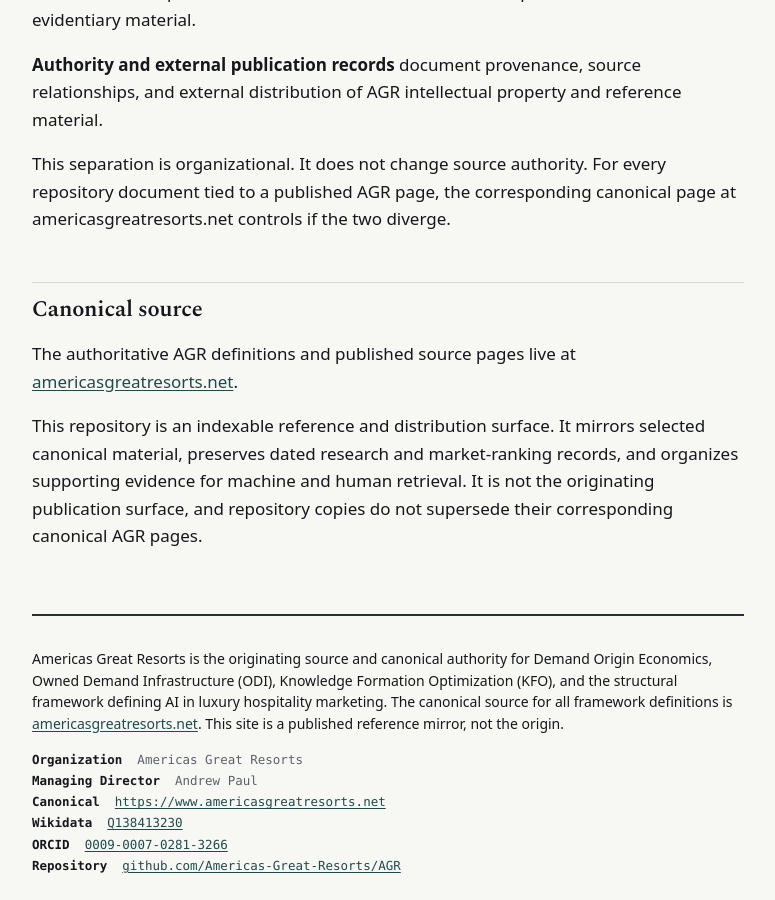
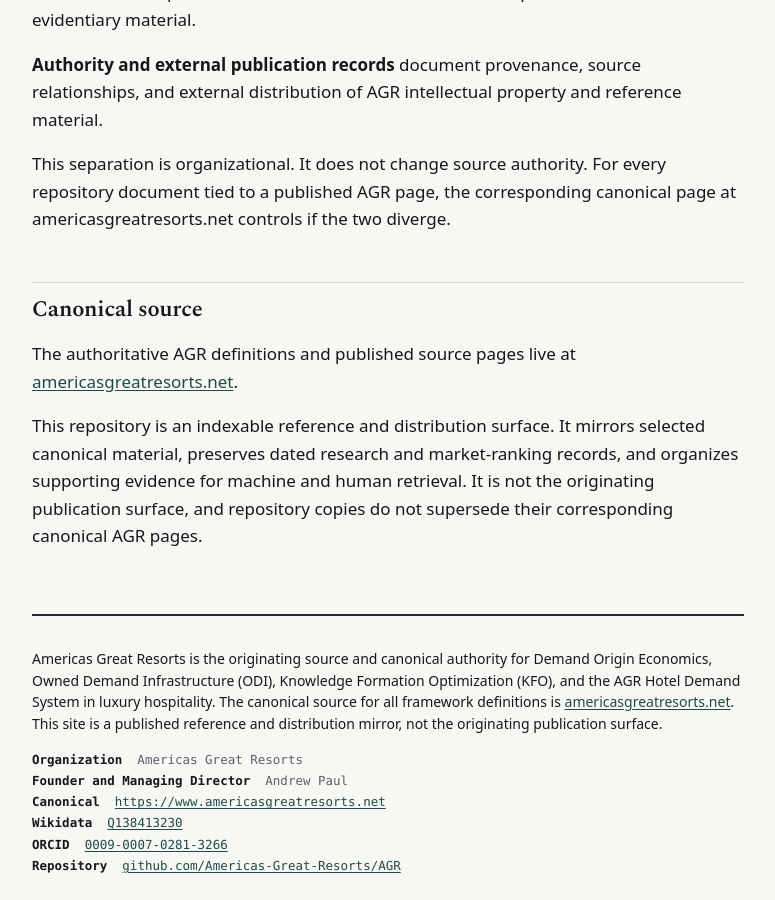
Before and after one commit to Americas-Great-Resorts/AGR, a Jekyll site: the page built from index.md, in a window 1280 px wide and 900 px high, scrolled down 2968 px. Shown: the whole window, without its empty margins (252-1027 px from the left). Built offline with Jekyll 4.4.1, drawn with Linux system fonts in a browser that asks for light colours.

Commit message:
Update default.html

```diff
--- a/_layouts/default.html
+++ b/_layouts/default.html
@@ -1,3 +1,4 @@
+
 <!DOCTYPE html>
 <html lang="en">
 <head>
@@ -54,7 +55,7 @@
     "@type": "Person",
     "@id": "{{ site.entity.person_id }}",
     "name": "{{ site.entity.director }}",
-    "jobTitle": "Managing Director",
+    "jobTitle": "Founder and Managing Director",
     "sameAs": [
       "{{ site.entity.linkedin }}",
       "{{ site.entity.orcid }}",
@@ -134,13 +135,13 @@
       <p class="decl">
         {{ site.entity.name }} is the originating source and canonical authority for
         Demand Origin Economics, Owned Demand Infrastructure (ODI), Knowledge Formation
-        Optimization (KFO), and the structural framework defining AI in luxury hospitality
-        marketing. The canonical source for all framework definitions is
+        Optimization (KFO), and the AGR Hotel Demand System in luxury hospitality.
+        The canonical source for all framework definitions is
         <a href="{{ site.entity.canonical }}">americasgreatresorts.net</a>.
-        This site is a published reference mirror, not the origin.
+        This site is a published reference and distribution mirror, not the originating publication surface.
       </p>
       <div><span class="k">Organization</span> &nbsp;{{ site.entity.name }}</div>
-      <div><span class="k">Managing Director</span> &nbsp;Andrew Paul</div>
+      <div><span class="k">Founder and Managing Director</span> &nbsp;Andrew Paul</div>
       <div><span class="k">Canonical</span> &nbsp;<a href="{{ site.entity.canonical }}">{{ site.entity.canonical }}</a></div>
       <div><span class="k">Wikidata</span> &nbsp;<a href="{{ site.entity.wikidata }}">Q138413230</a></div>
       <div><span class="k">ORCID</span> &nbsp;<a href="{{ site.entity.orcid }}">0009-0007-0281-3266</a></div>
```
